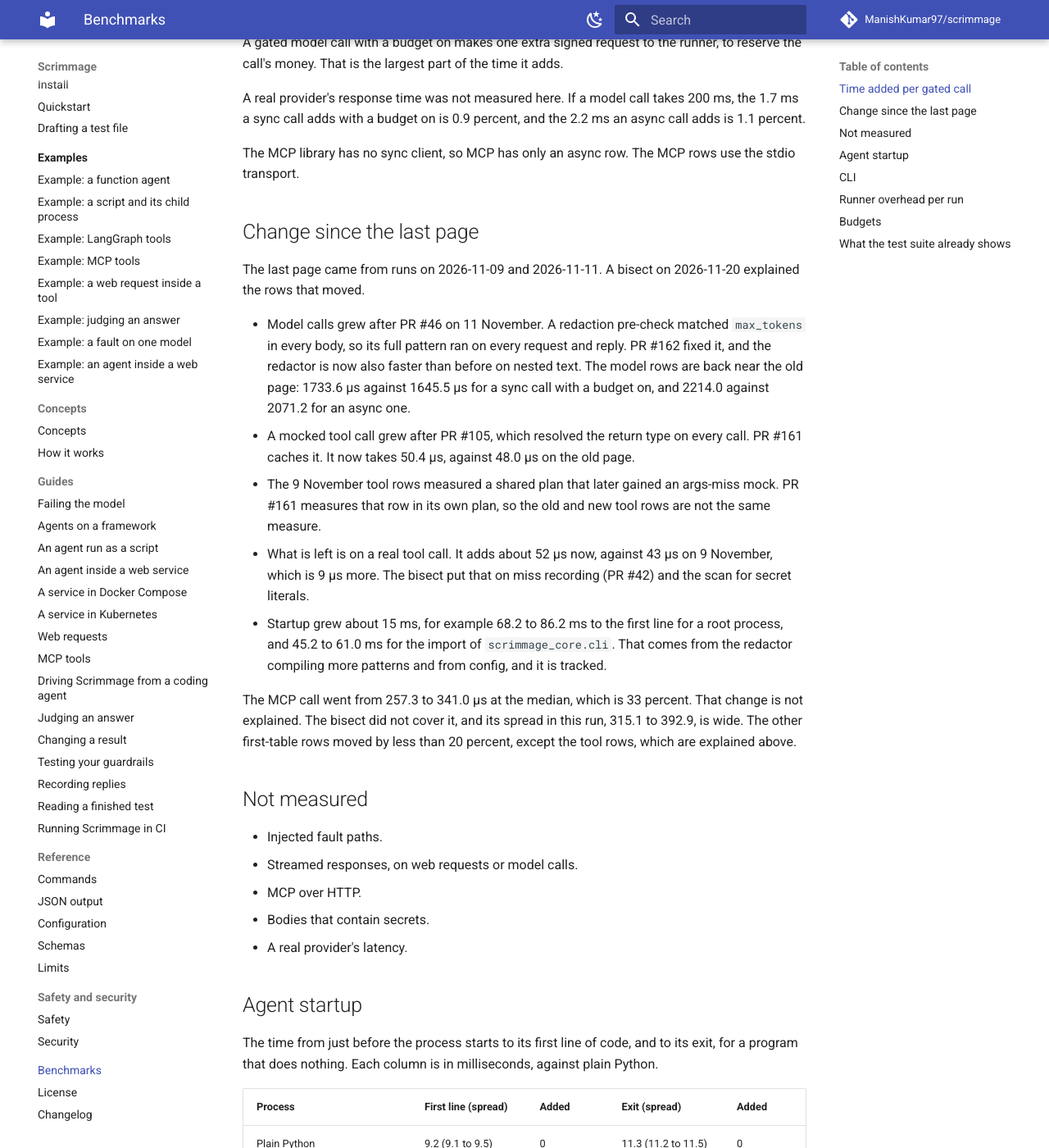
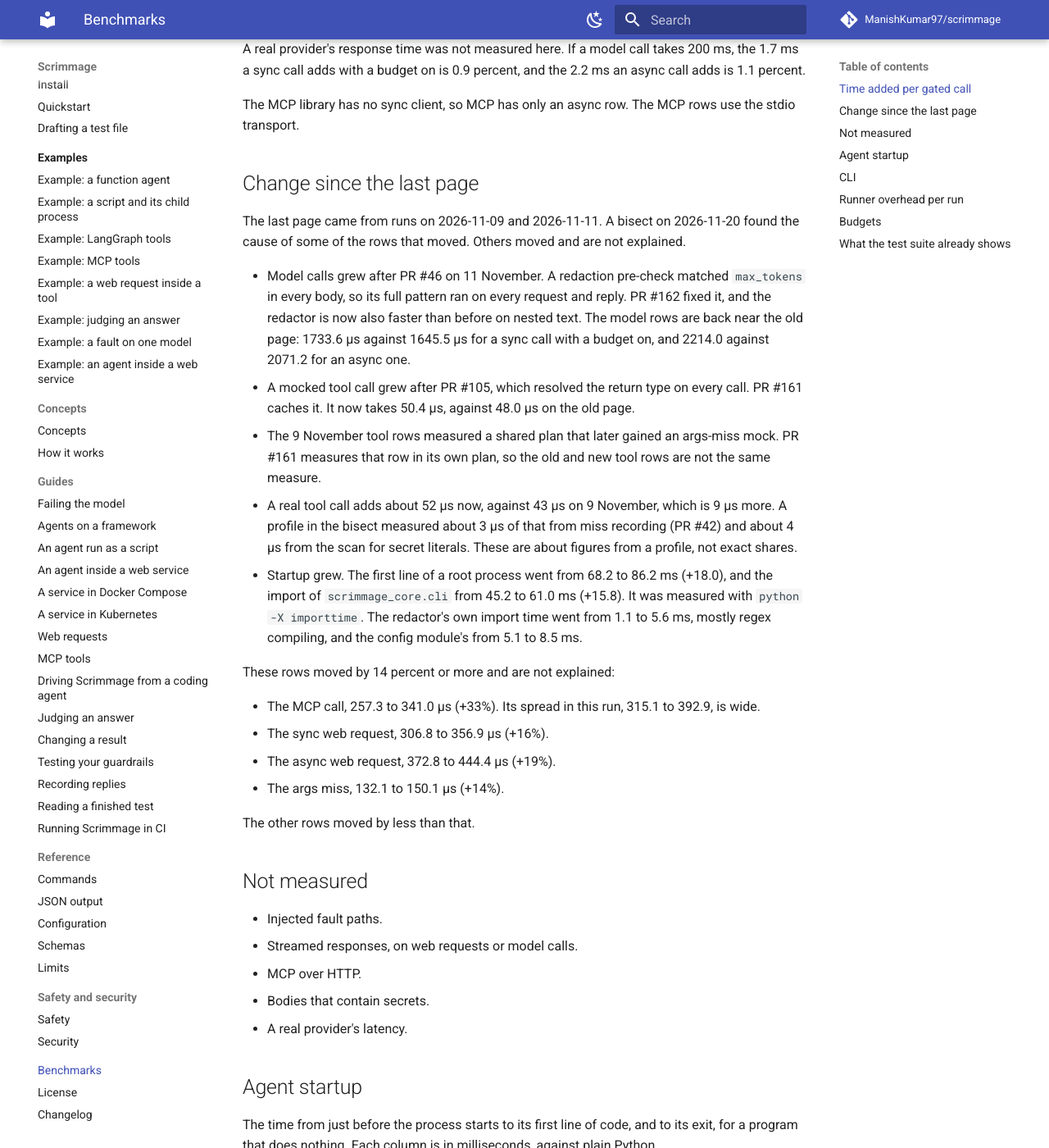
Before and after one commit to ManishKumar97/scrimmage, an MkDocs documentation site: the page built from docs/benchmarks.md, in a window 1280 px wide and 1400 px high, scrolled down 2250 px. Shown: the whole window at 82% size. Built offline with MkDocs 1.6.1 and Material for MkDocs 9.7.7, drawn with Linux system fonts in a browser that asks for light colours; comment, search, counter and statistics services are not loaded; some of the changed text lies outside the part shown.

Commit message:
docs(bench): name the unexplained rows and quote each delta exactly
The change section now separates what the bisect found from what it did not, and the ceiling comments in the benchmark match the page.

```diff
--- a/docs/benchmarks.md
+++ b/docs/benchmarks.md
@@ -11,8 +11,7 @@ Treat them as a guide to the size of each cost, not as a promise about yours.
 - Commit: `2b011b8`.
 - Date: 2026-11-20, 14:15 UTC.
 - The run had the machine to itself, with no other work running.
-- The load average was 0.76 when the run was staged and 1.34 at its start, from a `uv sync` that had just finished.
-- It was 1.27 after the run.
+- The load average was 0.76 when the run was staged, 1.34 at its start and 1.27 after it.
 - Libraries, as pinned in `uv.lock` at that commit: httpx 0.28.1, httpx2 2.16.0, openai 3.46.0, mcp 2.3.0, uvicorn 0.54.0 and langchain-core 1.8.4.
 
 **To reproduce them,** from the root of a clone, after `uv sync`:
@@ -65,7 +64,8 @@ The MCP rows use the stdio transport.
 ## Change since the last page
 
 The last page came from runs on 2026-11-09 and 2026-11-11.
-A bisect on 2026-11-20 explained the rows that moved.
+A bisect on 2026-11-20 found the cause of some of the rows that moved.
+Others moved and are not explained.
 
 - Model calls grew after PR #46 on 11 November.
   A redaction pre-check matched `max_tokens` in every body, so its full pattern ran on every request and reply.
@@ -76,16 +76,23 @@ A bisect on 2026-11-20 explained the rows that moved.
   It now takes 50.4 µs, against 48.0 µs on the old page.
 - The 9 November tool rows measured a shared plan that later gained an args-miss mock.
   PR #161 measures that row in its own plan, so the old and new tool rows are not the same measure.
-- What is left is on a real tool call.
-  It adds about 52 µs now, against 43 µs on 9 November, which is 9 µs more.
-  The bisect put that on miss recording (PR #42) and the scan for secret literals.
-- Startup grew about 15 ms, for example 68.2 to 86.2 ms to the first line for a root process, and 45.2 to 61.0 ms for the import of `scrimmage_core.cli`.
-  That comes from the redactor compiling more patterns and from config, and it is tracked.
+- A real tool call adds about 52 µs now, against 43 µs on 9 November, which is 9 µs more.
+  A profile in the bisect measured about 3 µs of that from miss recording (PR #42) and about 4 µs from the scan for secret literals.
+  These are about figures from a profile, not exact shares.
+- Startup grew.
+  The first line of a root process went from 68.2 to 86.2 ms (+18.0), and the import of `scrimmage_core.cli` from 45.2 to 61.0 ms (+15.8).
+  It was measured with `python -X importtime`.
+  The redactor's own import time went from 1.1 to 5.6 ms, mostly regex compiling, and the config module's from 5.1 to 8.5 ms.
 
-The MCP call went from 257.3 to 341.0 µs at the median, which is 33 percent.
-That change is not explained.
-The bisect did not cover it, and its spread in this run, 315.1 to 392.9, is wide.
-The other first-table rows moved by less than 20 percent, except the tool rows, which are explained above.
+These rows moved by 14 percent or more and are not explained:
+
+- The MCP call, 257.3 to 341.0 µs (+33%).
+  Its spread in this run, 315.1 to 392.9, is wide.
+- The sync web request, 306.8 to 356.9 µs (+16%).
+- The async web request, 372.8 to 444.4 µs (+19%).
+- The args miss, 132.1 to 150.1 µs (+14%).
+
+The other rows moved by less than that.
 
 ## Not measured
 
```
Also changed, not shown: 1 other file.
